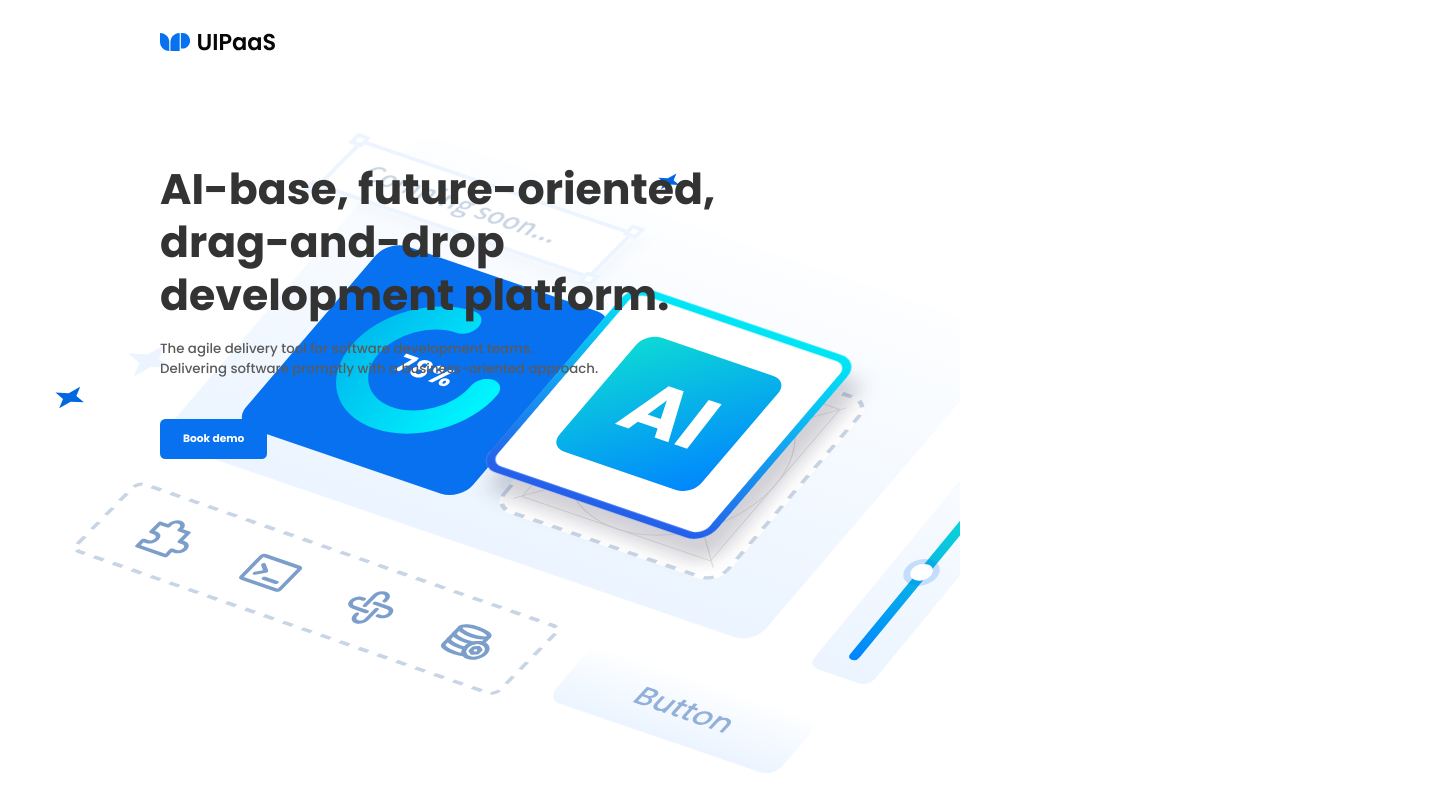
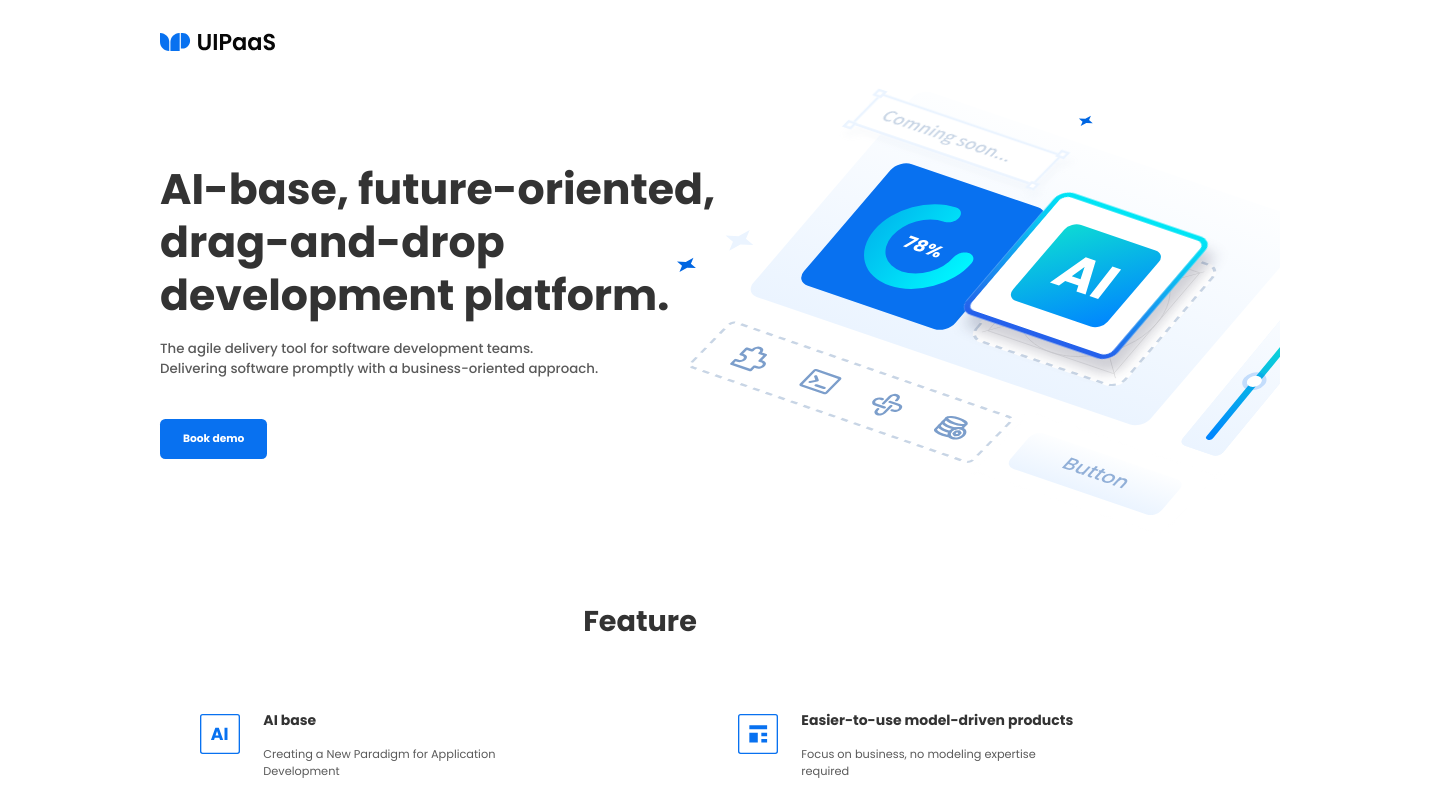
Before and after one commit to deamgo/uipaas-website, a React (Vite) app in the folder front/: page / in a window 1280 px wide. Shown: the top 799 px of the page, 1440 px wide, since content can reach past the window. Built offline with nearby package versions, Linux system fonts and the light colour scheme.

Commit message:
fixed: style .less file err

```diff
--- a/front/src/App.less
+++ b/front/src/App.less
@@ -151,8 +151,7 @@
           letter-spacing: 0em;
 
           color: #FFFFFF;
-
-
+        }
       }
 
       .svg_block {
@@ -327,7 +326,7 @@
         }
       }
     }
-    }
+
   }
 
   footer {
--- a/front/src/components/Paper/index.less
+++ b/front/src/components/Paper/index.less
@@ -1,4 +1,5 @@
 .ctr {
+  position: absolute;
   font-weight: normal;
   line-height: normal;
   display: flex;
```
Also changed, not shown: front/src/layout/admin/index.jsx (added, +9 -0 lines), front/src/layout/admin/index.less (added), 1 other file (tests, documents, lock files or other folders). Lines whose indentation alone changed are shown as unchanged.
